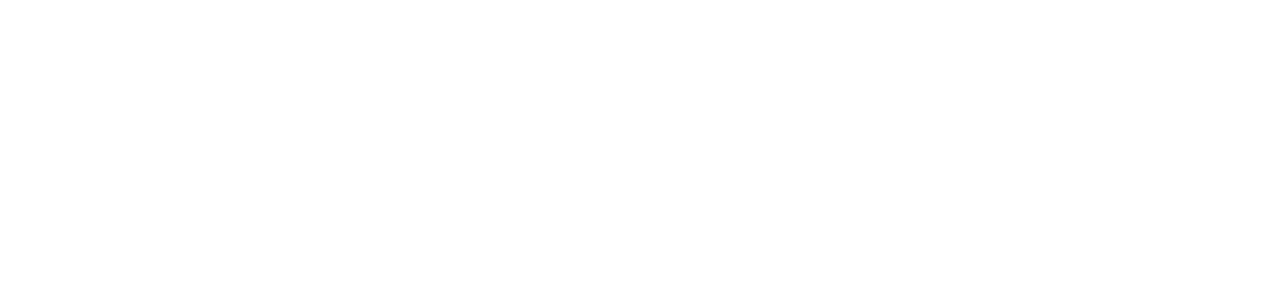
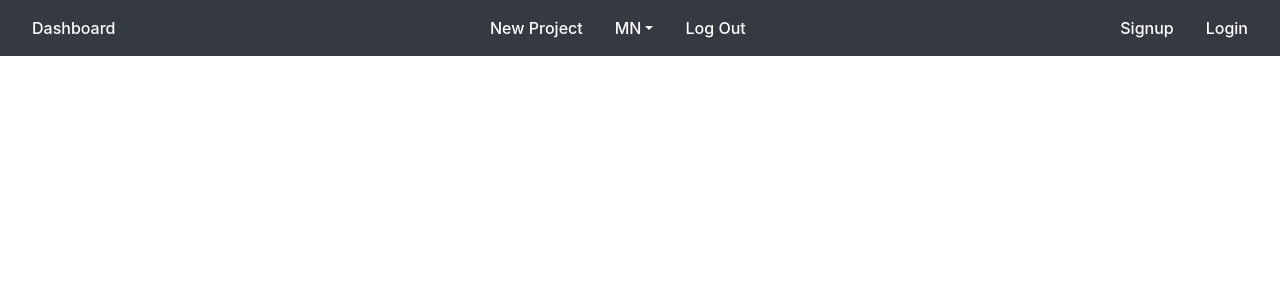
Before and after one commit to marilyn-n/React-Redux-Firebase-App, a React (Create React App) app: page / in a window 1280 px wide. Shown: the top 300 px of the page. Built offline with nearby package versions, Linux system fonts and the light colour scheme.

Commit message:
add styles to navbar

```diff
--- a/src/App.js
+++ b/src/App.js
@@ -1,14 +1,14 @@
 import React from 'react';
 import { BrowserRouter } from 'react-router-dom';
-import Sidebar from './components/layout/Sidebar';
-import sass from './sass/main.scss';
+import Nav from './components/layout/Nav';
+import './sass/main.scss';
 
 
 function App() {
   return (
     <div className="App">
       <BrowserRouter>
-        <Sidebar/>
+        <Nav/>
       </BrowserRouter>
     </div>
   );
--- /dev/null
+++ b/src/components/layout/Nav.js
@@ -0,0 +1,21 @@
+import React from 'react';
+import { Link } from 'react-router-dom';
+import SignInLinks from './SignInLinks';
+import SignOutLinks from './SignOutLinks';
+
+
+const Sidebar = () => {
+    return (
+      <div>
+        <ul className="navbar bg-dark boots-navbar">
+          <li className="nav-item">
+            <Link to="/" className="nav-link">Dashboard</Link>
+          </li>
+          <SignInLinks/>
+          <SignOutLinks/>
+        </ul>
+      </div>
+    );
+}
+
+export default Sidebar;
--- a/src/components/layout/Sidebar.js
+++ /dev/null
@@ -1,12 +0,0 @@
-import React, { Component } from 'react';
-import { Link } from 'react-router-dom';
-
-const Sidebar = () => {
-    return (
-      <div>
-
-      </div>
-    );
-}
-
-export default Sidebar;
--- a/src/components/layout/SignInLinks.js
+++ b/src/components/layout/SignInLinks.js
@@ -0,0 +1,27 @@
+import React from 'react';
+import { NavLink } from 'react-router-dom';
+
+const SignInLinks = () => {
+    return (
+      <ul className="nav justify-content-end">
+        <li className="nav-item">
+          <NavLink to="/" className="nav-link">New Project</NavLink>
+        </li>
+        <li className="nav-item dropdown">
+          <NavLink to="/" className="nav-link dropdown-toggle" id="navbarDropdownMenuLink" role="button" data-toggle="dropdown" aria-haspopup="true" aria-expanded="false">
+            MN
+          </NavLink>
+          <div className="dropdown-menu boots-dropdown" aria-labelledby="navbarDropdownMenuLink">
+            <NavLink to="/" className="dropdown-item">Action</NavLink>
+            <NavLink to="/" className="dropdown-item">Another action</NavLink>
+            <NavLink to="/" className="dropdown-item">Something else here</NavLink>
+          </div>
+        </li>
+        <li className="nav-item">
+          <NavLink to="/" className="nav-link">Log Out</NavLink>
+        </li>
+      </ul>
+    );
+}
+
+export default SignInLinks;
--- a/src/components/layout/SignOutLinks.js
+++ b/src/components/layout/SignOutLinks.js
@@ -0,0 +1,18 @@
+import React from 'react';
+import { NavLink } from 'react-router-dom';
+
+const SignOutLinks = () => {
+    return (
+      <ul className="nav justify-content-end">
+        <li className="nav-item">
+          <NavLink to="/" className="nav-link">Signup</NavLink>
+        </li>
+        <li className="nav-item">
+          <NavLink to="/" className="nav-link">Login</NavLink>
+        </li>
+      </ul>
+
+    );
+}
+
+export default SignOutLinks;
--- /dev/null
+++ b/src/sass/_vars.scss
@@ -0,0 +1,3 @@
+.bg-gray {
+  background-color: gray;
+}
--- /dev/null
+++ b/src/sass/components/navbar.scss
@@ -0,0 +1,14 @@
+.boots-navbar {
+  list-style: none;
+  a {
+    color: white;
+    font-weight: 500;
+  }
+
+}
+
+.boots-dropdown {
+  a {
+    color: black;
+  }
+}
--- a/src/sass/main.scss
+++ b/src/sass/main.scss
@@ -1,5 +1,6 @@
+@import './vars';
 // views
 @import './views/dashboard';
 
 // components
-@import './components/sidebar.scss';
+@import './components/navbar.scss';
```
Also changed, not shown: src/sass/components/sidebar.scss (deleted).
